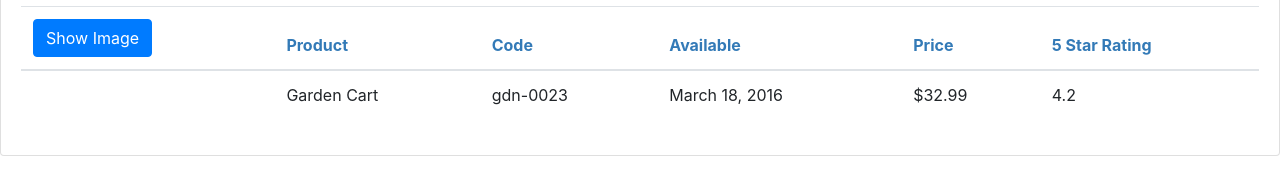
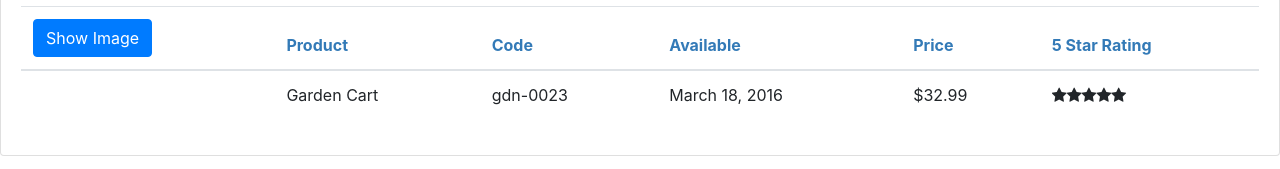
Before and after one commit to saqkhan1995/APM, an Angular app: page /welcome in a window 1280 px wide. Shown: the part 202-371 px from the top of the page. Built offline with nearby package versions, Linux system fonts and the light colour scheme.

Commit message:
UsingNesterComponent
UsingNesterComponent

```diff
--- a/src/app/app.module.ts
+++ b/src/app/app.module.ts
@@ -3,11 +3,13 @@
 import { FormsModule } from '@angular/forms';
 import { AppComponent } from './app.component';
 import { ProductListComponent } from './products/product-list.component';
+import { StarComponent } from './shared/star.component';
 
 @NgModule({
   declarations: [
     AppComponent,
-    ProductListComponent
+    ProductListComponent,
+    StarComponent
   ],
   imports: [
     BrowserModule,
--- a/src/app/products/product-list.component.html
+++ b/src/app/products/product-list.component.html
@@ -46,7 +46,7 @@
               <td>{{product.productCode | lowercase}}</td>
               <td>{{product.releaseDate}}</td>
               <td>{{product.price | currency : 'USD' : 'symbol' : '1.2-2'}}</td>
-              <td>{{product.starRating}}</td>
+              <td><pm-star></pm-star></td>
 
 
             </tr>
--- /dev/null
+++ b/src/app/shared/star.component.ts
@@ -0,0 +1,17 @@
+import { Component, OnChanges } from "@angular/core";
+
+@Component({
+    selector:'pm-star',
+    templateUrl: './star.component.html',
+    styleUrls: ['./star.component.css']
+
+})
+export class StarComponent implements OnChanges{
+    rating:number = 4;
+    starWidth: number;
+
+    ngOnChanges():void {
+        this.starWidth = this.rating * 75/5;
+    }
+
+}
```
